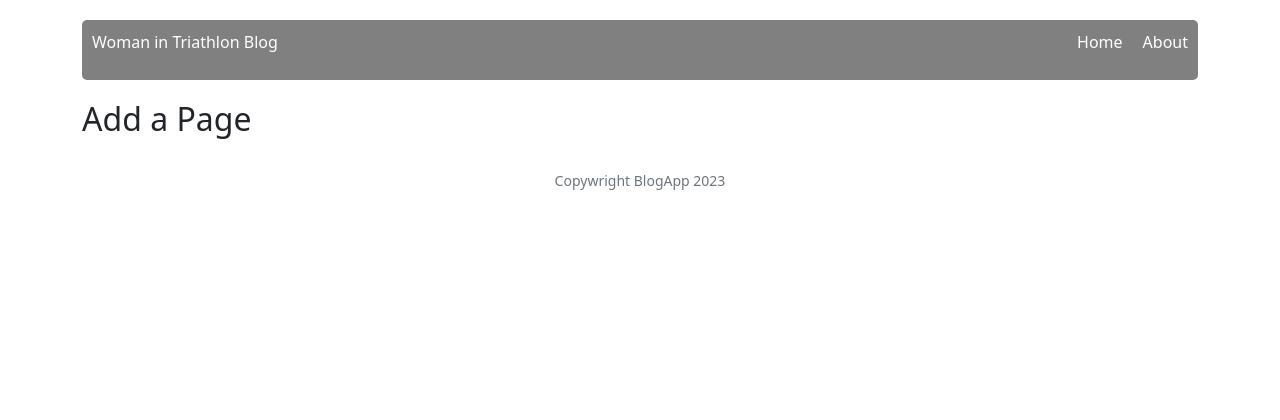
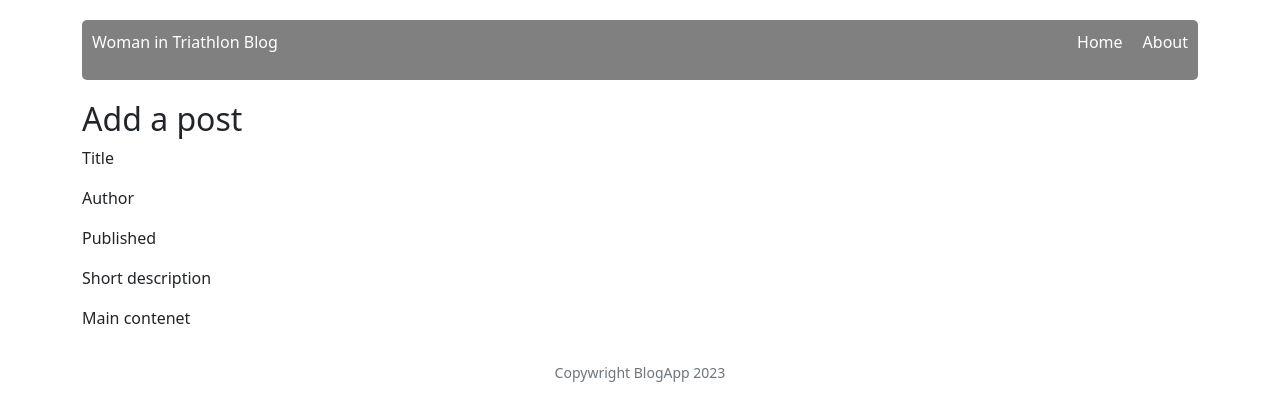
Before and after one commit to GabrielaDun/blog-react, a React (Create React App) app in the folder blog-react/: page /post/add in a window 1280 px wide. Shown: the top 420 px of the page. Built offline with nearby package versions, Linux system fonts and the light colour scheme.

Commit message:
Prepare add page layout

```diff
--- a/blog-react/src/App.js
+++ b/blog-react/src/App.js
@@ -1,6 +1,6 @@
 import { Route, Routes } from "react-router-dom";
 import About from "./components/pages/About";
-import PageAdd from "./components/pages/PageAdd";
+import PageAdd from "./components/pages/Page/PageAdd/PageAdd";
 import PageEdit from "./components/pages/PageEdit";
 import Page from "./components/pages/Page/Page";
 import Home from "./components/pages/Home/Home";
--- a/blog-react/src/components/pages/Page/Page.js
+++ b/blog-react/src/components/pages/Page/Page.js
@@ -9,9 +9,7 @@ import { Navigate } from 'react-router-dom';
 
 const Page = () => {
     const { id } = useParams();
-    console.log(id);
     const listData = useSelector(state => getPostsById(state, id));
-    console.log(listData);
 
     if(!listData) return <Navigate to="/" />
     else return (
@@ -28,7 +26,6 @@ const Page = () => {
                     <NewModal id={listData.id}>Delate</NewModal>
                 </div>
             </div>
-
         </div>
     )
 }
--- /dev/null
+++ b/blog-react/src/components/pages/Page/PageAdd/PageAdd.js
@@ -0,0 +1,21 @@
+
+const PageAdd = () => {
+    return (
+        <div>
+            <h2>Add a post</h2>
+            <p>Title</p>
+            <form></form>
+            <p>Author</p>
+            <form></form>
+            <p>Published</p>
+            <form></form>
+            <p>Short description</p>
+            <form></form>
+            <p>Main contenet</p>
+            <form></form>
+        </div>
+
+    )
+}
+
+export default PageAdd;
--- a/blog-react/src/components/pages/PageAdd.js
+++ /dev/null
@@ -1,8 +0,0 @@
-
-const PageAdd = () => {
-    return (
-        <h2>Add a Page</h2>
-    )
-}
-
-export default PageAdd;
--- a/blog-react/src/redux/postsRedux.js
+++ b/blog-react/src/redux/postsRedux.js
@@ -4,7 +4,6 @@ export const getPostsById = ({ posts }, postId) => posts.find(post => post.id ==
 
 // actions
 const createActionName = actionName => `app/posts/${actionName}`;
-
 const DELETE_POST = createActionName('DELETE_POST')
 
 // action creators
```
Also changed, not shown: blog-react/src/components/pages/Page/PageAdd/PageAdd.module.scss (added).
